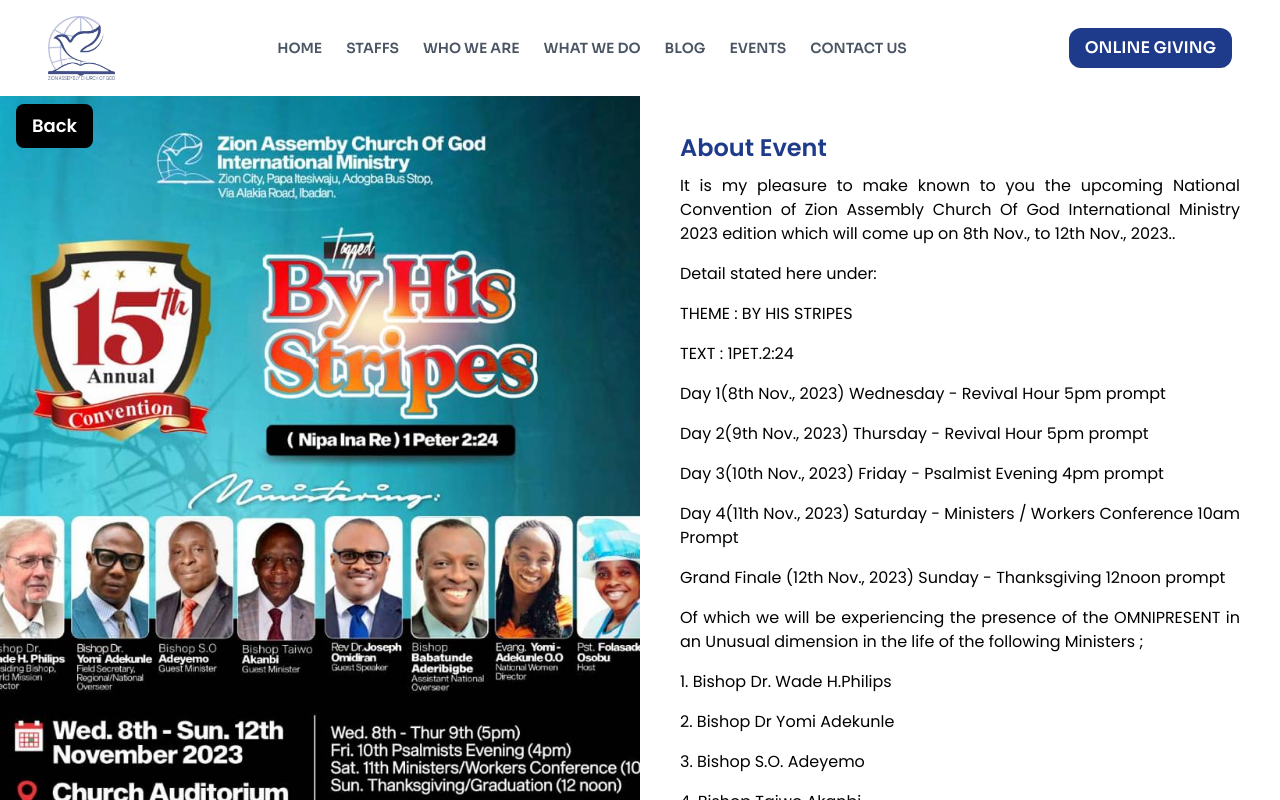
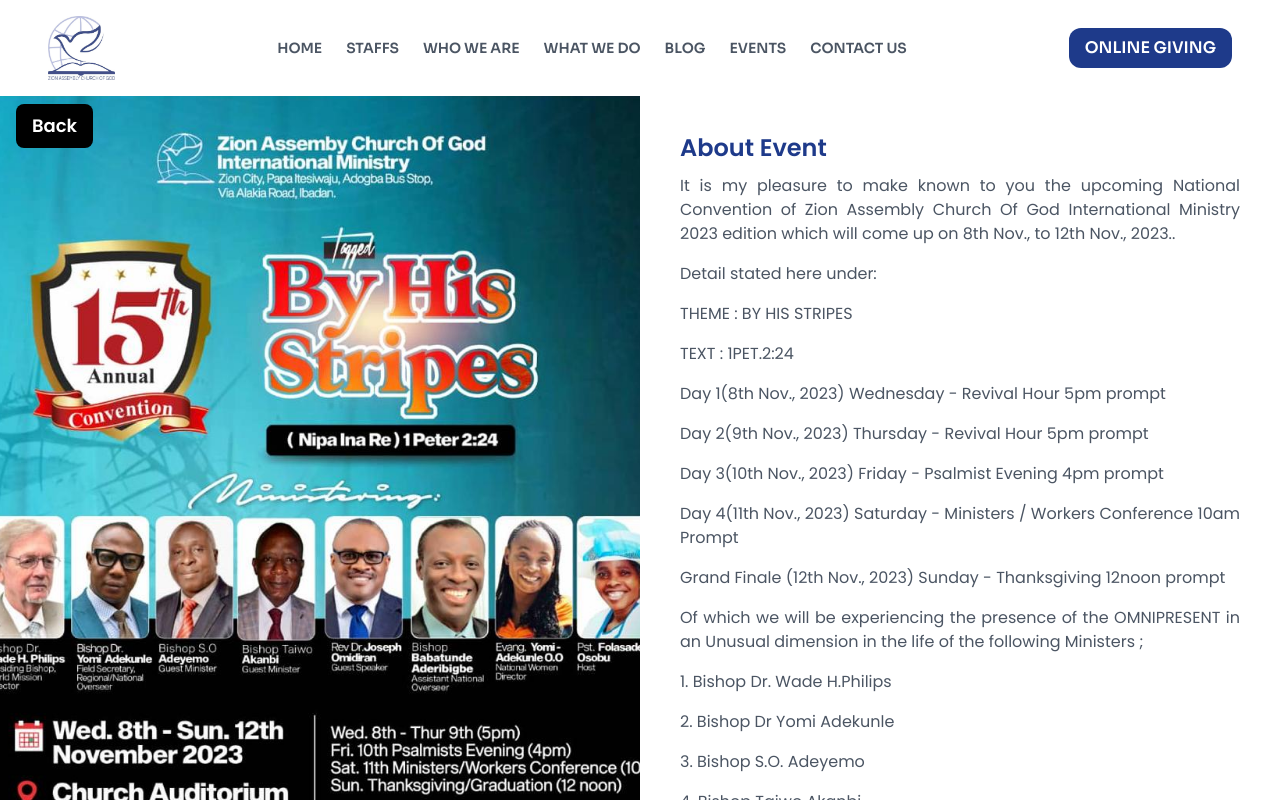
Before and after one commit to pleasantyomi/Zion, a React (Vite) app: page /events in a window 1280 px wide. Both pictures are taken after a click on the element 271 px from the left and 368 px from the top of the page. Shown: the top 800 px of the page. Built offline with nearby package versions, Linux system fonts and the light colour scheme; what tailwindcss-animatecss would draw is missing.

Commit message:
Update MainEvents.jsx

```diff
--- a/src/Pages/MainEvents.jsx
+++ b/src/Pages/MainEvents.jsx
@@ -109,7 +109,7 @@
                         <h1 className="text-blue-900 font-semibold text-[1.5rem] pb-2">{prev.subtitle}</h1>
                         {prev.text && Array.isArray(prev.text) && (
                             prev.text.map((paragraph, index) => (
-                                <div key={index} className="mb-4">
+                                <div key={index} className="mb-4 text-gray-600">
                                     {paragraph}
                                 </div>
                             ))
```
